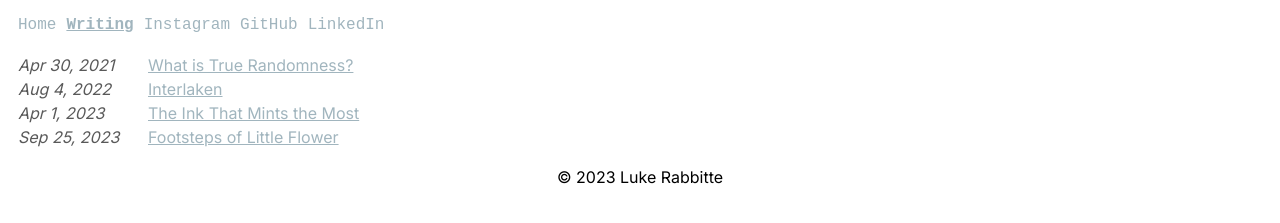
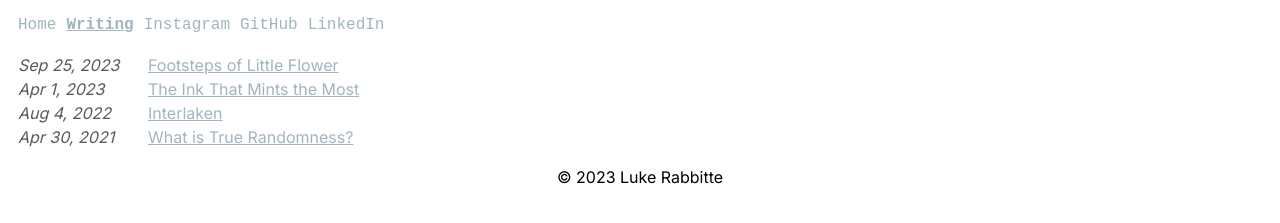
Before and after one commit to lukerabbitte/astro_site, an Astro site: page /blog in a window 1280 px wide. Shown: the part 117-340 px from the top of the page. Built offline with nearby package versions, Linux system fonts and the light colour scheme; Astro itself is replaced by a stand-in of ours.

Commit message:
Reverse chrono blogs

```diff
--- a/src/pages/blog/index.astro
+++ b/src/pages/blog/index.astro
@@ -7,7 +7,7 @@ import { getCollection } from 'astro:content';
 import FormattedDate from '../../components/FormattedDate.astro';
 
 const posts = (await getCollection('blog')).sort(
-	(a, b) => a.data.pubDate.valueOf() - b.data.pubDate.valueOf()
+	(a, b) => b.data.pubDate.valueOf() - a.data.pubDate.valueOf()	// reverse chrono
 );
 ---
 
```
Also changed, not shown: src/layouts/BlogPost.astro (+0 -7 lines), public/newyork.jpeg.
